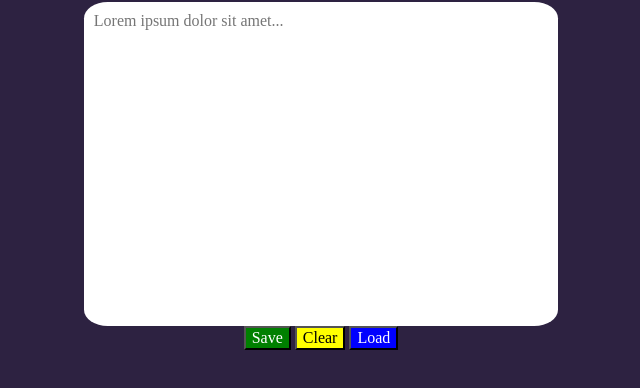
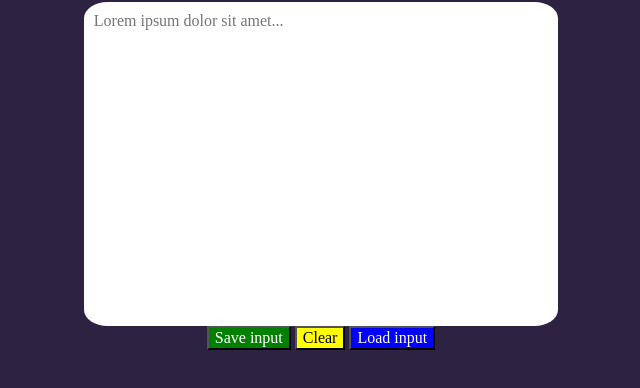
Before and after one commit to andrzej-adamczyk/simple-editor, a website built with webpack: page src/pages/index.html in a window 1280 px wide. Shown: the part 264-652 px from the top of the page, without its empty margins (319-959 px from the left). Built offline with nearby package versions, Linux system fonts and the light colour scheme.

Commit message:
change description

```diff
--- a/src/pages/index.html
+++ b/src/pages/index.html
@@ -157,11 +157,11 @@
     ></textarea>
 
     <div class="buttons">
-      <button class="buttons__green save--js">Save</button>
+      <button class="buttons__green save--js">Save input</button>
 
       <button class="buttons__yellow clear--js">Clear</button>
 
-      <button class="buttons__blue load--js">Load</button>
+      <button class="buttons__blue load--js">Load input</button>
     </div>
   </body>
 </html>
```
